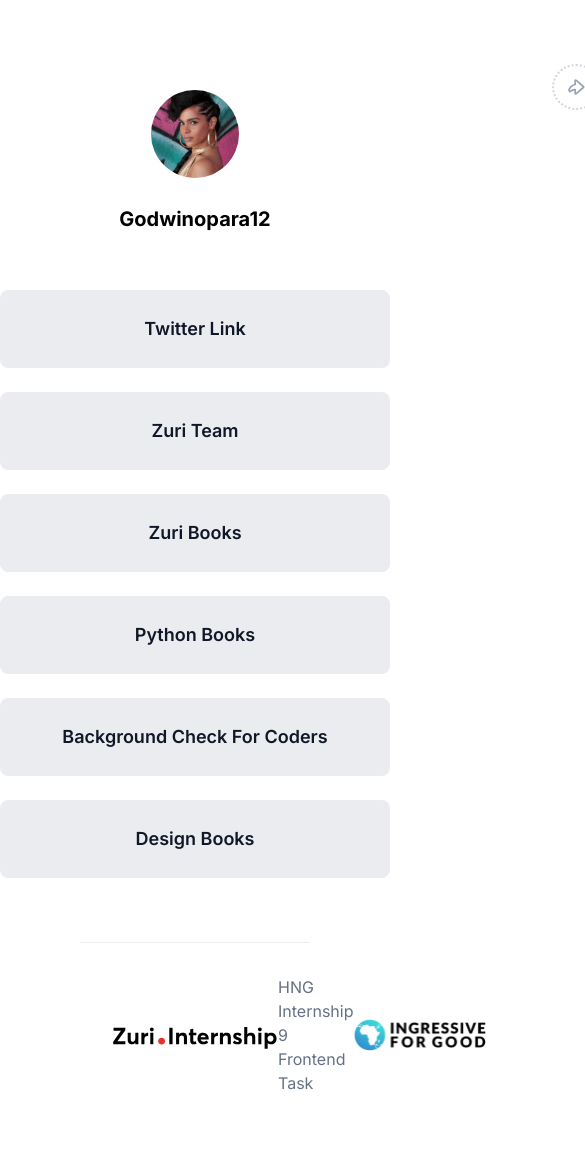
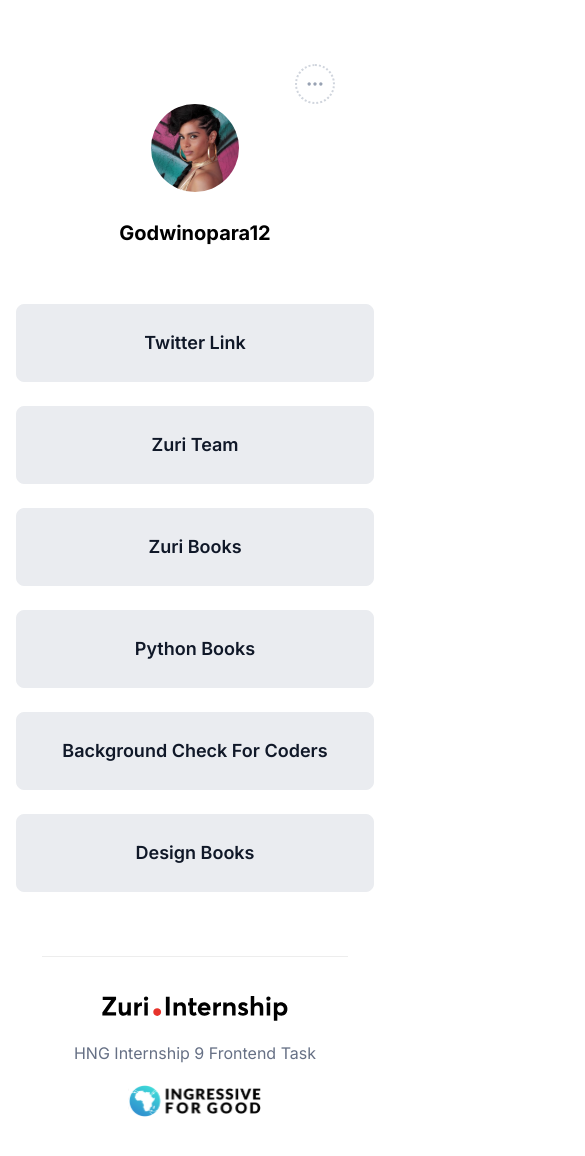
Before and after one commit to godwinopara/linktree, a React (Create React App) app: page / in a window 390 px wide. Shown: the top 1156 px of the page, 585 px wide, since content can reach past the window. Built offline with nearby package versions, Linux system fonts and the light colour scheme.

Commit message:
style the profile and links to be responsive on mobile and tablet

```diff
--- a/src/components/Footer/footer.css
+++ b/src/components/Footer/footer.css
@@ -17,3 +17,22 @@
     line-height: 24px;
     color: #667085;
 }
+
+
+@media screen and (max-width: 1000px) {
+    footer {
+        padding: 40px 20px;
+        display: flex;
+        align-items: center;
+        justify-content: center;
+        text-align: center;
+    }
+
+    .footer-wrapper {
+        flex-direction: column;
+    }
+
+    .footer-wrapper>* {
+        margin-bottom: 20px;
+    }
+}
--- a/src/components/Links/link.css
+++ b/src/components/Links/link.css
@@ -1,5 +1,5 @@
 .links-wrapper {
-    margin-top: 56px
+    margin-top: 56px;
 }
 
 a {
--- a/src/components/Profile/index.js
+++ b/src/components/Profile/index.js
@@ -1,6 +1,7 @@
 import profileImg from "../../images/profile__img.svg";
 import "./profile.css";
 import shareBtn from "../../images/share.svg";
+import shareBtnMobile from "../../images/3dots.svg";
 
 const Profile = () => {
   return (
@@ -10,8 +11,18 @@
         <div className="tooltip">
           <span className="tooltip-txt">Share Link</span>
         </div>
-
-        <img src={shareBtn} alt="share icon" />
+        <div className="share-btn-wrapper">
+          <img
+            className="share-btn-icon share-btn-desktop"
+            src={shareBtn}
+            alt="share icon"
+          />
+          <img
+            className="share-btn-icon share-btn-mobile"
+            src={shareBtnMobile}
+            alt="share icon"
+          />
+        </div>
       </div>
       <div className="profile-img">
         <img src={profileImg} alt="profile" id="profile__img" />
--- a/src/components/Profile/profile.css
+++ b/src/components/Profile/profile.css
@@ -28,18 +28,29 @@
 
 }
 
-
-
-.share_btn img {
+.share-btn-wrapper {
     border: 2px dotted #D0D5DD;
-    padding: 12.99px;
+    height: 40px;
+    width: 40px;
     border-radius: 100%;
-    margin-bottom: -20px;
+    display: flex;
+    align-items: center;
+    justify-content: center;
     cursor: pointer;
 }
 
-.share_btn img:hover {
+.share-btn-mobile {
+    display: none;
+}
+
+.share-btn-desktop {
+    height: 14.02px;
+    width: 15.19px;
+}
+
+.share-btn-wrapper:hover {
     background-color: #D0D5DD;
+    border: 2px dotted #b3b3b3;
 }
 
 .tooltip {
@@ -86,7 +97,6 @@
 
 .profile-img {
     position: relative;
-    overflow: hidden;
 }
 
 .profile-img::before {
@@ -108,3 +118,22 @@
     transition: 0.5s ease-in-out;
     transform: scale(1);
 }
+
+
+
+/* MOBILE LAYOUT */
+
+@media screen and (max-width:600px) {
+    .share_btn {
+        width: 280px;
+    }
+
+    .share-btn-desktop {
+        display: none;
+    }
+
+    .share-btn-mobile {
+        display: block;
+        padding: 10px;
+    }
+}
--- a/src/index.css
+++ b/src/index.css
@@ -10,13 +10,23 @@
 
 html {
     font-size: 62.5%;
+    overflow-x: hidden;
 }
 
 body {
     font-family: 'Inter', sans-serif;
+    overflow-x: hidden;
 }
 
 .container {
     max-width: 1152px;
     margin: auto;
 }
+
+
+@media screen and (max-width:1152px) {
+    .container {
+        padding: 0 16px;
+    }
+
+}
```
Also changed, not shown: public/logo192.png (deleted), public/logo512.png (deleted), public/robots.txt (deleted).
